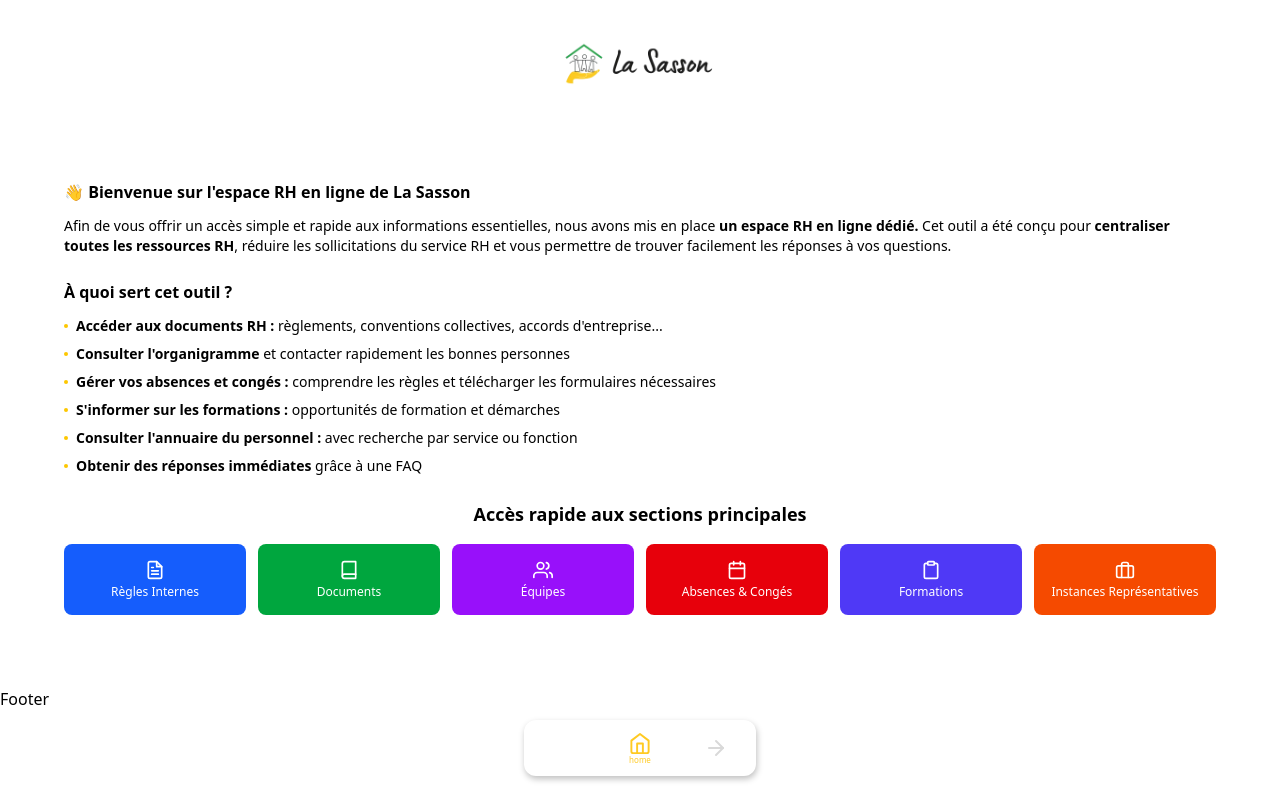
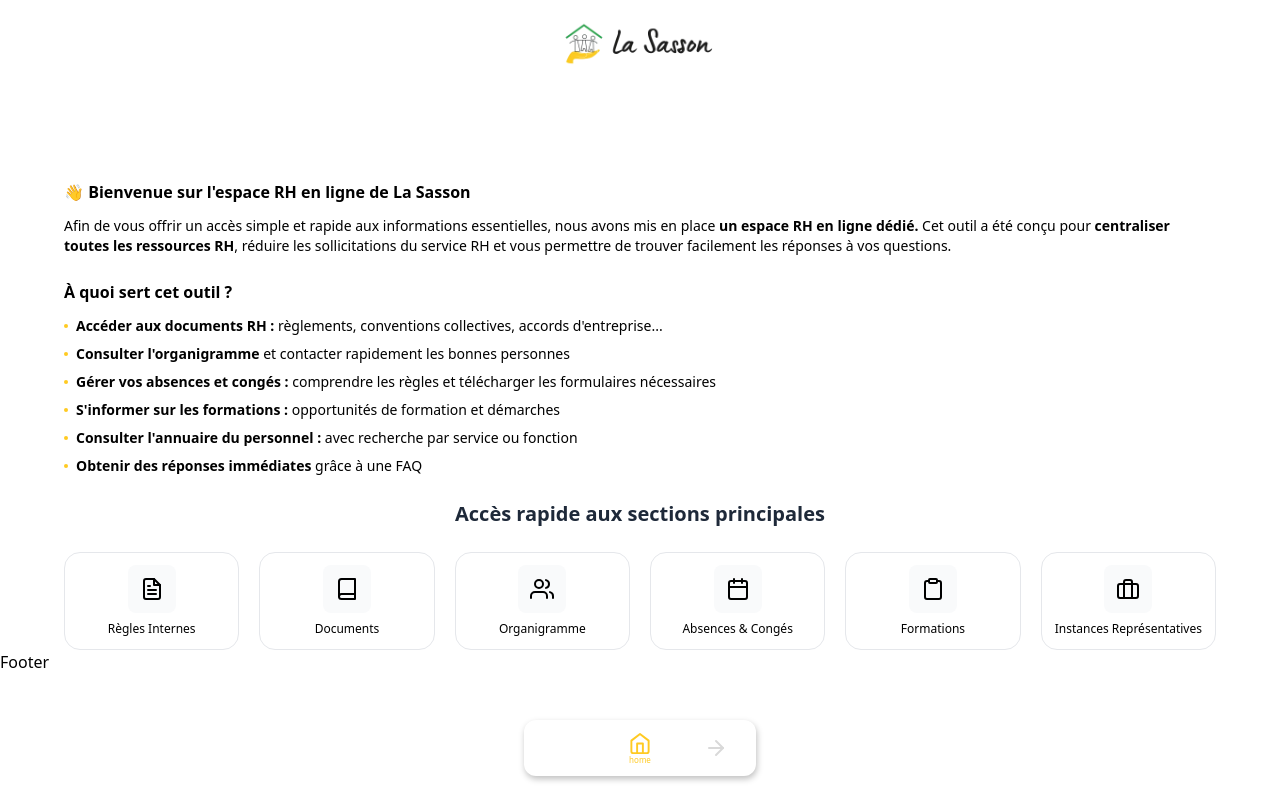
Before and after one commit to B0TAstro/lasasson-rh-app, a Next.js app: page / in a window 1280 px wide. Built offline with nearby package versions, Linux system fonts and the light colour scheme.

Commit message:
finilisation de HeroSection, Fini Desktop Navbar

```diff
--- a/src/app/components/layout/Navbar.tsx
+++ b/src/app/components/layout/Navbar.tsx
@@ -5,6 +5,17 @@
 import { useEffect, useState, useRef } from 'react'
 import Image from 'next/image'
 import { X, Menu, MapPin, Users, BookOpen, Briefcase, Folder, HelpCircle, Calendar, UserCheck } from 'react-feather'
+
+const desktopSections = [
+  { label: 'Intro', href: '#section-1' },
+  { label: 'Règles Internes', href: '#section-2' },
+  { label: 'Documents', href: '#section-3' },
+  { label: 'Organigramme', href: '#section-4' },
+  { label: 'Absences', href: '#section-5' },
+  { label: 'Formations', href: '#section-6' },
+  { label: 'IRP', href: '#section-7' },
+  { label: 'FAQ', href: '#section-8' }
+]
 
 const sections = [
   { label: 'Introduction', icon: <MapPin />, href: '#section-1' },
@@ -149,12 +160,9 @@ export default function Navbar() {
         </div>
 
         {/* Desktop Navbar */}
-        {/* Desktop Navbar */}
-        <div className="hidden lg:block relative h-[80px]">
-          {/* Logo centré qui s'envole */}
+        <div className="hidden lg:block relative px-16 pb-4">
           <div
-            className={`absolute top-5 left-1/2 transform -translate-x-1/2 transition-all duration-500 ${isScrolled ? 'opacity-0 -translate-y-8' : 'opacity-100 translate-y-0'
-              }`}
+            className={`absolute top-0 left-1/2 transform -translate-x-1/2 transition-all duration-500 ${isScrolled ? 'opacity-0 -translate-y-8' : 'opacity-100 translate-y-0'}`}
           >
             <Image
               src="/image/logo-sasson.png"
@@ -165,10 +173,8 @@ export default function Navbar() {
             />
           </div>
 
-          {/* Titre + navigation */}
           <div
-            className={`absolute inset-0 flex items-center justify-between px-16 transition-all duration-500 ${isScrolled ? 'opacity-100 translate-y-0' : 'opacity-0 translate-y-5'
-              }`}
+            className={`flex items-center justify-between transition-all duration-500 ${isScrolled ? 'opacity-100 translate-y-0' : 'opacity-0 translate-y-5'}`}
           >
             <h1
               className="text-xl"
@@ -176,13 +182,12 @@ export default function Navbar() {
             >
               <a href="#top">Informations RH</a>
             </h1>
-
-            <nav className="flex gap-6 text-sm font-medium">
-              {sections.map(({ label, href }) => (
+            <nav className="flex gap-5 text-sm font-medium">
+              {desktopSections.map(({ label, href }) => (
                 <a
                   key={href}
                   href={href}
-                  className="text-gray-600 hover:text-[var(--color-primary)] transition-colors"
+                  className="text-black hover:text-[var(--color-primary)] transition-colors"
                 >
                   {label}
                 </a>
--- a/src/app/components/sections/HeroSection.tsx
+++ b/src/app/components/sections/HeroSection.tsx
@@ -14,12 +14,12 @@ import {
 
 const HeroSection: React.FC = () => {
     const quickAccessButtons = [
-        { label: 'Règles Internes', icon: FileText, color: 'bg-blue-600', section: 2 },
-        { label: 'Documents', icon: Book, color: 'bg-green-600', section: 3 },
-        { label: 'Équipes', icon: Users, color: 'bg-purple-600', section: 4 },
-        { label: 'Absences & Congés', icon: Calendar, color: 'bg-red-600', section: 5 },
-        { label: 'Formations', icon: Clipboard, color: 'bg-indigo-600', section: 6 },
-        { label: 'Instances Représentatives', icon: Briefcase, color: 'bg-orange-600', section: 7 },
+        { label: 'Règles Internes', icon: FileText, section: 2 },
+        { label: 'Documents', icon: Book, section: 3 },
+        { label: 'Organigramme', icon: Users, section: 4 },
+        { label: 'Absences & Congés', icon: Calendar, section: 5 },
+        { label: 'Formations', icon: Clipboard, section: 6 },
+        { label: 'Instances Représentatives', icon: Briefcase, section: 7 },
     ];
 
     const scrollToSection = (sectionId: number) => {
@@ -30,7 +30,7 @@ const HeroSection: React.FC = () => {
     };
 
     return (
-        <section id="section-1" className="pt-45 mb-18 px-5 md:px-10 lg:px-16">
+        <section id="section-0" className="pt-45 px-5 md:px-10 lg:px-16">
             <div className="mb-6">
                 <h2 className="font-semibold mb-3">
                     <span className="inline-block">👋</span> Bienvenue sur l'espace RH en ligne de La Sasson
@@ -47,47 +47,49 @@ const HeroSection: React.FC = () => {
 
                 <ul className="text-sm font-light space-y-2 list-none">
                     <li className="flex items-start gap-2">
-                        <div className="w-1 h-1 bg-yellow-400 rounded-full mt-2 flex-shrink-0"></div>
+                        <div className="w-1 h-1 bg-[var(--color-primary)] rounded-full mt-2 flex-shrink-0"></div>
                         <span><strong>Accéder aux documents RH :</strong> règlements, conventions collectives, accords d'entreprise...</span>
                     </li>
                     <li className="flex items-start gap-2">
-                        <div className="w-1 h-1 bg-yellow-400 rounded-full mt-2 flex-shrink-0"></div>
+                        <div className="w-1 h-1 bg-[var(--color-primary)] rounded-full mt-2 flex-shrink-0"></div>
                         <span><strong>Consulter l'organigramme</strong> et contacter rapidement les bonnes personnes</span>
                     </li>
                     <li className="flex items-start gap-2">
-                        <div className="w-1 h-1 bg-yellow-400 rounded-full mt-2 flex-shrink-0"></div>
+                        <div className="w-1 h-1 bg-[var(--color-primary)] rounded-full mt-2 flex-shrink-0"></div>
                         <span><strong>Gérer vos absences et congés :</strong> comprendre les règles et télécharger les formulaires nécessaires</span>
                     </li>
                     <li className="flex items-start gap-2">
-                        <div className="w-1 h-1 bg-yellow-400 rounded-full mt-2 flex-shrink-0"></div>
+                        <div className="w-1 h-1 bg-[var(--color-primary)] rounded-full mt-2 flex-shrink-0"></div>
                         <span><strong>S'informer sur les formations :</strong> opportunités de formation et démarches</span>
                     </li>
                     <li className="flex items-start gap-2">
-                        <div className="w-1 h-1 bg-yellow-400 rounded-full mt-2 flex-shrink-0"></div>
+                        <div className="w-1 h-1 bg-[var(--color-primary)] rounded-full mt-2 flex-shrink-0"></div>
                         <span><strong>Consulter l'annuaire du personnel :</strong> avec recherche par service ou fonction</span>
                     </li>
                     <li className="flex items-start gap-2">
-                        <div className="w-1 h-1 bg-yellow-400 rounded-full mt-2 flex-shrink-0"></div>
+                        <div className="w-1 h-1 bg-[var(--color-primary)] rounded-full mt-2 flex-shrink-0"></div>
                         <span><strong>Obtenir des réponses immédiates</strong> grâce à une FAQ</span>
                     </li>
                 </ul>
             </div>
 
             <div>
-                <h3 className="font-semibold text-lg mb-4 text-center">
+                <h3 className="font-semibold text-xl mb-6 text-center text-gray-800">
                     Accès rapide aux sections principales
                 </h3>
-                <div className="grid grid-cols-2 sm:grid-cols-3 md:grid-cols-6 gap-3">
+                <div className="grid grid-cols-2 sm:grid-cols-3 lg:grid-cols-6 gap-5">
                     {quickAccessButtons.map((button, index) => {
                         const Icon = button.icon;
                         return (
                             <button
                                 key={index}
                                 onClick={() => scrollToSection(button.section)}
-                                className={`${button.color} text-white p-3 sm:p-4 rounded-lg flex flex-col items-center justify-center gap-1 hover:scale-105 active:scale-95 transition-transform focus:outline-none focus:ring-2 focus:ring-offset-2 focus:ring-white`}
+                                className="group relative bg-white hover:bg-gradient-to-br hover:from-[#FFCA22] hover:to-[#FFDD70] text-black hover:text-white py-3 rounded-2xl border border-gray-200 hover:border-transparent flex flex-col items-center justify-center gap-2 transition-all duration-300 ease-out hover:scale-[1.01] active:scale-95 hover:shadow-lg focus:outline-none focus:ring-2 focus:ring-[#FFCA22] focus:ring-offset-2"
                             >
-                                <Icon size={20} />
-                                <span className="text-[10px] sm:text-xs font-medium text-center leading-tight">
+                                <div className="p-3 rounded-lg bg-gray-50 group-hover:bg-white/20 transition-colors duration-300">
+                                    <Icon size={24}/>
+                                </div>
+                                <span className="text-xs font-medium text-center">
                                     {button.label}
                                 </span>
                             </button>
```
